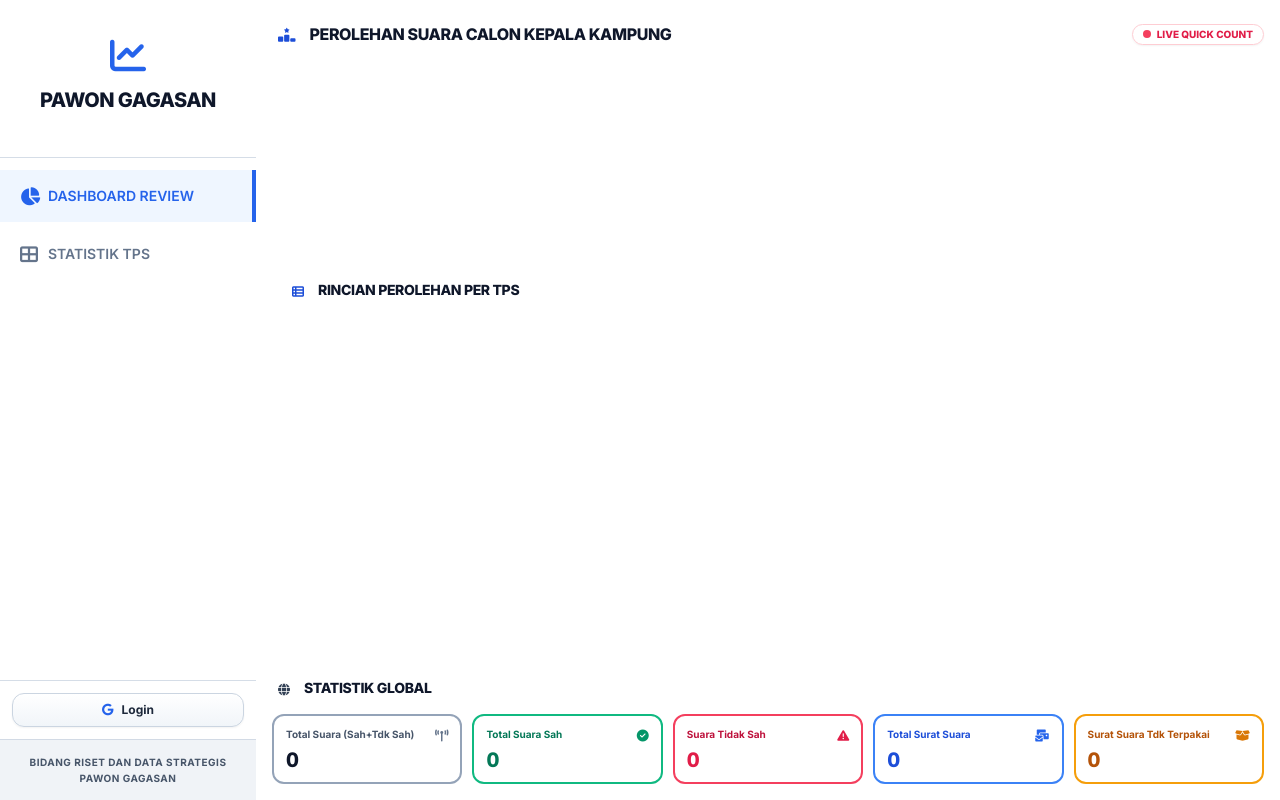
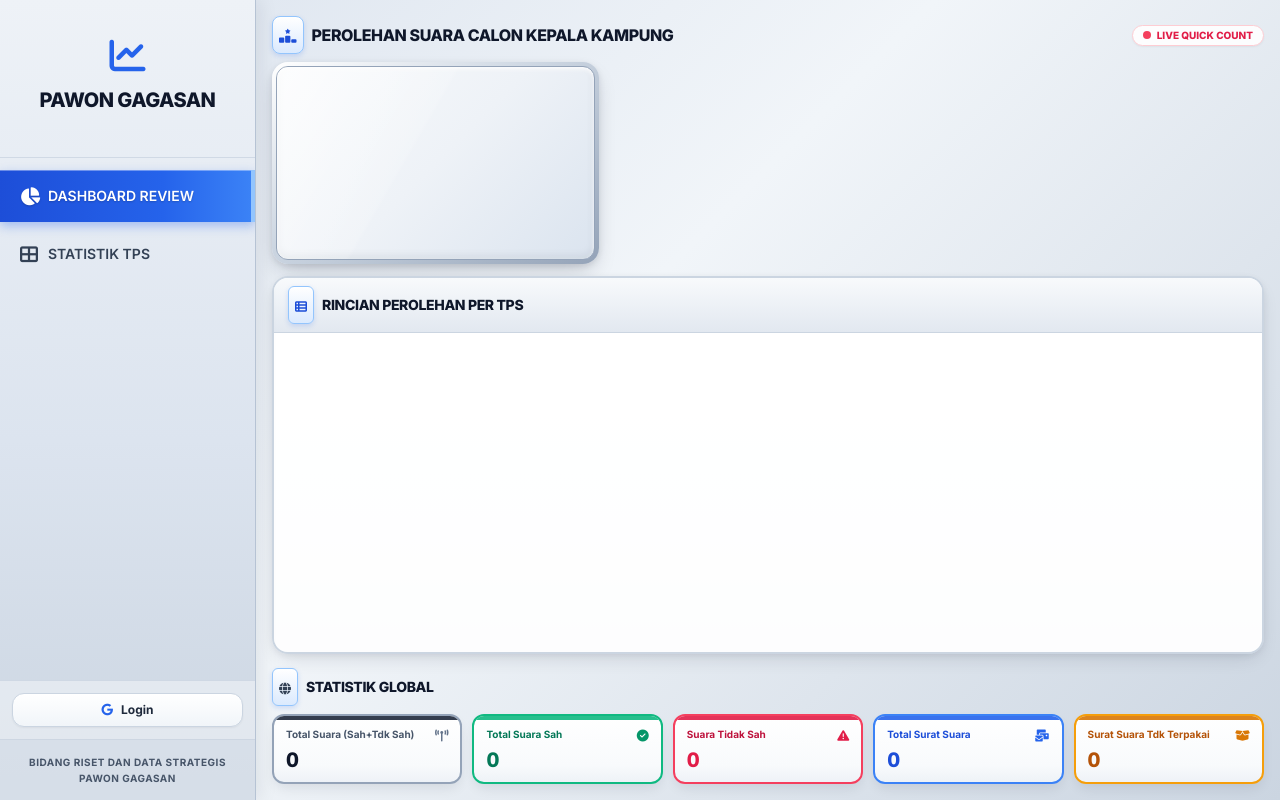
Before and after one commit to oirtifSugab/pawon-quickcount, a plain HTML site: page index.html in a window 1280 px wide. Drawn offline with nearby package versions, Linux system fonts and the light colour scheme; no server answers.

Commit message:
TEMA BARU

```diff
--- a/style.css
+++ b/style.css
@@ -1,40 +1,141 @@
+/* ==========================================
+   STUDIO NEWSROOM CRISP LIGHT THEME
+   ========================================== */
+body.studio-bg {
+    background: linear-gradient(135deg, #dbe3ee 0%, #f1f5f9 45%, #cbd5e1 100%);
+}
+
+/* Custom Scrollbar */
 .custom-scrollbar::-webkit-scrollbar {
-    width: 4px;
-    height: 4px;
+    width: 5px;
+    height: 5px;
 }
 .custom-scrollbar::-webkit-scrollbar-track {
-    background: #f1f5f9;
+    background: #e2e8f0;
 }
 .custom-scrollbar::-webkit-scrollbar-thumb {
-    background: #cbd5e1;
-    border-radius: 4px;
+    background: #94a3b8;
+    border-radius: 999px;
 }
 .custom-scrollbar::-webkit-scrollbar-thumb:hover {
-    background: #94a3b8;
+    background: #64748b;
+}
+
+/* Metallic Sidebar */
+.studio-sidebar {
+    background: linear-gradient(180deg, #eef2f7 0%, #dce4ef 55%, #cbd5e1 100%);
+    border-right: 1px solid #b6c3d4;
+    box-shadow: 4px 0 18px rgba(15, 23, 42, 0.08);
 }
 
 .sidebar-active {
-    background-color: #eff6ff;
-    color: #2563eb;
-    border-right: 4px solid #2563eb;
+    background: linear-gradient(90deg, #1d4ed8 0%, #2563eb 65%, #3b82f6 100%);
+    color: #ffffff;
+    font-weight: 700;
+    box-shadow: inset 0 1px 0 rgba(255, 255, 255, 0.35), 0 4px 10px rgba(37, 99, 235, 0.35);
+    border-right: 4px solid #93c5fd;
+    text-shadow: 0 1px 2px rgba(0, 0, 0, 0.2);
+}
+
+.sidebar-inactive {
+    color: #334155;
     font-weight: 600;
 }
-.sidebar-inactive {
-    color: #64748b;
-    font-weight: 500;
-}
 .sidebar-inactive:hover {
-    background-color: #f8fafc;
-    color: #334155;
+    background: rgba(255, 255, 255, 0.55);
+    color: #0f172a;
 }
 
+/* Metallic Bevel Studio Panel (Chart & Table) */
+.studio-panel {
+    background: linear-gradient(180deg, #ffffff 0%, #f8fafc 65%, #e8eef5 100%);
+    border: 2px solid #cbd5e1;
+    box-shadow:
+        inset 0 1px 0 rgba(255, 255, 255, 0.95),
+        0 8px 20px -6px rgba(15, 23, 42, 0.14),
+        0 2px 6px rgba(15, 23, 42, 0.06);
+}
+
+.studio-panel-header {
+    background: linear-gradient(180deg, #f8fafc 0%, #e2e8f0 100%);
+    border-bottom: 1px solid #cbd5e1;
+}
+
+/* Broadcast Section Icon Badge */
+.studio-icon-badge {
+    background: linear-gradient(180deg, #ffffff 0%, #dbeafe 100%);
+    border: 1px solid #93c5fd;
+    box-shadow: inset 0 1px 0 #ffffff, 0 2px 5px rgba(37, 99, 235, 0.18);
+}
+
+/* Glossy Metallic Candidate Card Frame */
+.studio-cand-bezel {
+    padding: 3px;
+    border-radius: 14px;
+    background: linear-gradient(145deg, #ffffff 0%, #cbd5e1 50%, #94a3b8 100%);
+    box-shadow: 0 8px 18px -5px rgba(15, 23, 42, 0.25), 0 2px 6px rgba(15, 23, 42, 0.12);
+    transition: transform 0.2s ease, box-shadow 0.2s ease;
+}
+.studio-cand-bezel:hover {
+    transform: translateY(-2px);
+}
+
+.studio-cand-inner {
+    position: relative;
+    overflow: hidden;
+    border-radius: 11px;
+    box-shadow: inset 0 1px 1px rgba(255, 255, 255, 0.45), inset 0 -2px 6px rgba(0, 0, 0, 0.25);
+}
+
+/* Kilau Diagonal Ala Grafis TV Berita */
+.studio-cand-inner::before {
+    content: "";
+    position: absolute;
+    inset: 0;
+    background: linear-gradient(125deg, rgba(255, 255, 255, 0.24) 0%, rgba(255, 255, 255, 0.05) 38%, rgba(255, 255, 255, 0) 40%, rgba(0, 0, 0, 0.15) 100%);
+    pointer-events: none;
+    z-index: 1;
+}
+
+/* Glowing Broadcast Progress Bar */
+.studio-progress-track {
+    background: rgba(0, 0, 0, 0.28);
+    box-shadow: inset 0 1px 3px rgba(0, 0, 0, 0.45);
+}
+.studio-progress-fill {
+    background: linear-gradient(90deg, rgba(255, 255, 255, 0.85) 0%, #ffffff 100%);
+    box-shadow: 0 0 10px rgba(255, 255, 255, 0.9), 0 0 4px rgba(255, 255, 255, 0.8);
+}
+
+/* Global Stat Broadcast Cards */
+.studio-stat-card {
+    position: relative;
+    overflow: hidden;
+    background: linear-gradient(180deg, #ffffff 0%, #f8fafc 75%, #eef2f7 100%);
+    box-shadow: inset 0 1px 0 #ffffff, 0 6px 14px -4px rgba(15, 23, 42, 0.12);
+}
+.studio-stat-card::before {
+    content: "";
+    position: absolute;
+    top: 0;
+    left: 0;
+    right: 0;
+    height: 4px;
+    background: var(--stat-accent, #334155);
+    opacity: 0.9;
+}
+
+/* Tabular Numbers agar Angka Lurus & Tajam */
+.tabular-nums {
+    font-variant-numeric: tabular-nums;
+}
+
+/* Upload Overlay & Splash Screen */
 .upload-overlay {
-    background: rgba(0,0,0,0.6);
+    background: rgba(15, 23, 42, 0.65);
     opacity: 0;
     transition: 0.3s;
 }
-
-/* Tampilkan overlay HANYA jika yang hover adalah elemen dengan class admin-only yang TIDAK hidden */
 .admin-only:not(.hidden).upload-container:hover .upload-overlay {
     opacity: 1;
 }
@@ -60,14 +161,42 @@
     opacity: 1;
 }
 
+/* Animasi Kandidat Unggul */
 @keyframes pulse-gold {
-    0% { box-shadow: 0 0 0 0 rgba(250, 204, 21, 0.7); }
-    70% { box-shadow: 0 0 0 15px rgba(250, 204, 21, 0); }
-    100% { box-shadow: 0 0 0 0 rgba(250, 204, 21, 0); }
+    0% { box-shadow: 0 0 0 0 rgba(250, 204, 21, 0.85), 0 8px 20px -4px rgba(234, 179, 8, 0.4); }
+    70% { box-shadow: 0 0 0 12px rgba(250, 204, 21, 0), 0 8px 20px -4px rgba(234, 179, 8, 0.25); }
+    100% { box-shadow: 0 0 0 0 rgba(250, 204, 21, 0), 0 8px 20px -4px rgba(234, 179, 8, 0.4); }
 }
 .winner-card {
+    background: linear-gradient(145deg, #fef08a 0%, #facc15 50%, #ca8a04 100%) !important;
     animation: pulse-gold 2.5s infinite;
-    border-color: #facc15 !important;
     position: relative;
     z-index: 10;
 }
+
+/* Bingkai Bevel Ganda + Kilau Kaca Diagonal untuk Panel Chart */
+.studio-chart-bezel {
+    padding: 4px;
+    border-radius: 16px;
+    background: linear-gradient(145deg, #ffffff 0%, #cbd5e1 45%, #94a3b8 100%);
+    box-shadow: 0 10px 22px -6px rgba(15, 23, 42, 0.22), 0 2px 6px rgba(15, 23, 42, 0.1);
+}
+
+.studio-chart-inner {
+    position: relative;
+    overflow: hidden;
+    border-radius: 12px;
+    background: linear-gradient(135deg, #f8fafc 0%, #eef2f7 50%, #dbe4ef 100%);
+    border: 1.5px solid #94a3b8;
+    box-shadow: inset 0 2px 4px rgba(255, 255, 255, 0.95), inset 0 -3px 8px rgba(15, 23, 42, 0.08);
+}
+
+/* Efek Kilau Kaca Diagonal */
+.studio-chart-inner::after {
+    content: "";
+    position: absolute;
+    inset: 0;
+    background: linear-gradient(120deg, rgba(255, 255, 255, 0.65) 0%, rgba(255, 255, 255, 0.15) 42%, rgba(255, 255, 255, 0) 43%, rgba(255, 255, 255, 0) 100%);
+    pointer-events: none;
+    z-index: 5;
+}
```
